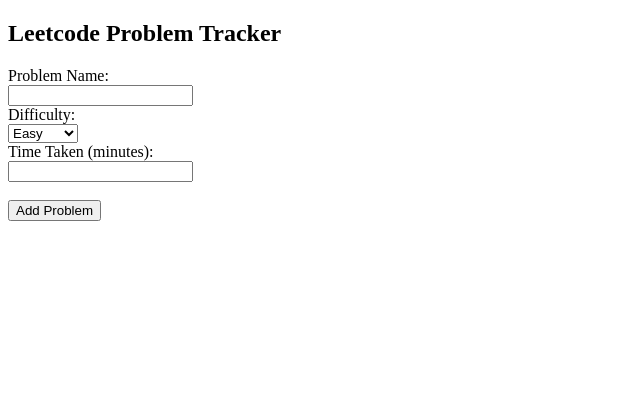
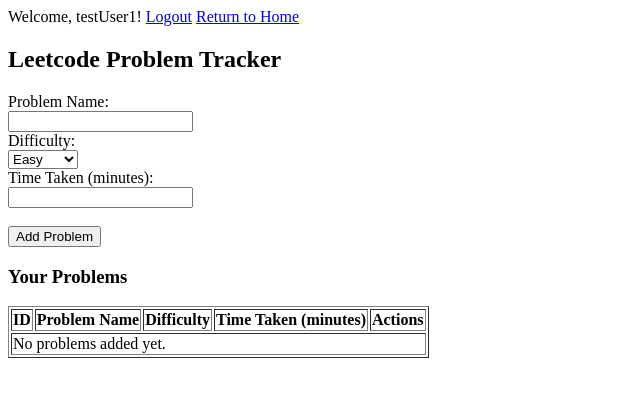
Before and after one commit to yvonnecheng0/final_project, a Flask app: page /leetcode/ in a window 1280 px wide. Shown: the top 397 px of the page, without its empty margins (0-640 px from the left). Run offline with Flask 3, Linux system fonts and the light colour scheme; a user stored in the database is signed in; data comes from the database, SQL or seed files in the repository.

Commit message:
made leetcode work

```diff
--- a/app.py
+++ b/app.py
@@ -9,6 +9,8 @@
 import os
 import git
 
+from problems_leet import get_problems_by_user, add_problem, delete_problem, update_problem
+
 app = Flask(__name__)
 load_dotenv()
 # Set the OpenAI API key from environment variables
@@ -17,17 +19,6 @@
 app.secret_key = '072e2133647804bfed29c69aed595c28'
 set_listings()
 
-'''
-def init_sqlite_db():
-    conn = sqlite3.connect('leetcode.db')
-    print("Opened database successfully")
-
-    conn.execute('CREATE TABLE IF NOT EXISTS problems (name TEXT, difficulty TEXT, time_taken INTEGER)')
-    print("Table created successfully")
-    conn.close()
-'''
-
-"init_sqlite_db()"
 
 logging.basicConfig(level=logging.DEBUG)
 
@@ -38,33 +29,59 @@
         return redirect(url_for('login'))
     return render_template('user_home.html')
 
+
 @app.route('/leetcode/')
 def leetcode():
     if 'user' not in session:
         return redirect(url_for('login'))
-    return render_template('leetcode.html')
+
+    user_id = get_user_id_by_username(session['user'])
+    problems = get_problems_by_user(user_id)
+
+    return render_template('leetcode.html', problems=problems)
 
 
 @app.route('/add-problem/', methods=['POST'])
-def add_problem():
-    if request.method == 'POST':
-        try:
-            name = request.form['name']
-            difficulty = request.form['difficulty']
-            time_taken = request.form['time_taken']
+def add_problem_route():
+    if 'user' not in session:
+        return redirect(url_for('login'))
 
-            with sqlite3.connect('leetcode.db') as con:
-                cur = con.cursor()
-                cur.execute("INSERT INTO problems (name, difficulty, time_taken) VALUES (?, ?, ?)",
-                            (name, difficulty, time_taken))
-                con.commit()
-                msg = "Record successfully added."
-        except:
-            con.rollback()
-            msg = "Error occurred in insert operation"
-        finally:
-            con.close()
-            return redirect(url_for('leetcode'))
+    user_id = get_user_id_by_username(session['user'])
+    name = request.form['name']
+    difficulty = request.form['difficulty']
+    time_taken = request.form['time_taken']
+
+    result = add_problem(user_id, name, difficulty, time_taken)
+    if result == 0:
+        flash("Problem successfully added.")
+    else:
+        flash(result)
+
+    return redirect(url_for('leetcode'))
+
+
+@app.route('/delete-problem/<int:problem_id>', methods=['POST'])
+def delete_problem_route(problem_id):
+    if 'user' not in session:
+        return redirect(url_for('login'))
+
+    message = delete_problem(problem_id)
+    flash(message)
+    return redirect(url_for('leetcode'))
+
+
+@app.route('/update-problem/<int:problem_id>', methods=['POST'])
+def update_problem_route(problem_id):
+    if 'user' not in session:
+        return redirect(url_for('login'))
+
+    name = request.form.get('name')
+    difficulty = request.form.get('difficulty')
+    time_taken = request.form.get('time_taken')
+
+    message = update_problem(problem_id, name, difficulty, time_taken)
+    flash(message)
+    return redirect(url_for('leetcode'))
 
 
 @app.route('/register', methods=['GET', 'POST'])
--- a/templates/base.html
+++ b/templates/base.html
@@ -10,6 +10,7 @@
         {% if session.user %}
             <span>Welcome, {{ session.user }}!</span>
             <a href="{{ url_for('logout') }}">Logout</a>
+            <a href="{{ url_for('my_home') }}">Return to Home</a>
         {% endif %}
     </div>
 
--- a/templates/leetcode.html
+++ b/templates/leetcode.html
@@ -1,26 +1,95 @@
-<!doctype html>
-<html lang="en">
-  <head>
-    <meta charset="utf-8">
-    <meta name="viewport" content="width=device-width, initial-scale=1, shrink-to-fit=no">
-    <title>Leetcode Tracker</title>
-  </head>
-  <body>
+{% extends 'base.html' %}
+
+{% block title %}Leetcode Tracker{% endblock %}
+
+{% block content %}
 <div>
   <h2>Leetcode Problem Tracker</h2>
+
+  <!-- Form to add a new problem -->
   <form action="/add-problem/" method="post">
     <label for="name">Problem Name:</label><br>
-        <input type="text" id="name" name="name"><br>
+    <input type="text" id="name" name="name" required><br>
     <label for="difficulty">Difficulty:</label><br>
-        <select id="difficulty" name="difficulty">
+    <select id="difficulty" name="difficulty" required>
       <option value="easy">Easy</option>
       <option value="medium">Medium</option>
       <option value="hard">Hard</option>
     </select><br>
     <label for="time_taken">Time Taken (minutes):</label><br>
-        <input type="number" id="time_taken" name="time_taken"><br><br>
+    <input type="number" id="time_taken" name="time_taken" required><br><br>
     <input type="submit" value="Add Problem">
   </form>
+
+  <h3>Your Problems</h3>
+  <!-- Table to display the list of problems -->
+  <table border="1">
+    <thead>
+      <tr>
+        <th>ID</th>
+        <th>Problem Name</th>
+        <th>Difficulty</th>
+        <th>Time Taken (minutes)</th>
+        <th>Actions</th>
+      </tr>
+    </thead>
+    <tbody>
+      {% if problems %}
+        {% for problem in problems %}
+          <tr>
+            <td>{{ problem[0] }}</td>
+            <td>{{ problem[1] }}</td>
+            <td>{{ problem[2] }}</td>
+            <td>{{ problem[3] }}</td>
+            <td>
+              <!-- Delete Button -->
+              <form action="/delete-problem/{{ problem[0] }}" method="post" style="display:inline;">
+                <input type="submit" value="Delete">
+              </form>
+
+              <!-- Update Button with a form to edit problem details -->
+              <button onclick="toggleUpdateForm({{ problem[0] }})">Update</button>
+
+              <!-- Update Form, initially hidden -->
+              <div id="update-form-{{ problem[0] }}" style="display:none;">
+                <form action="/update-problem/{{ problem[0] }}" method="post">
+                    <label>
+                        <input type="text" name="name" placeholder="New name" value="{{ problem[1] }}">
+                    </label>
+                    <label>
+                        <select name="difficulty">
+                          <option value="easy" {% if problem[2] == 'easy' %}selected{% endif %}>Easy</option>
+                          <option value="medium" {% if problem[2] == 'medium' %}selected{% endif %}>Medium</option>
+                          <option value="hard" {% if problem[2] == 'hard' %}selected{% endif %}>Hard</option>
+                        </select>
+                    </label>
+                    <label>
+                        <input type="number" name="time_taken" placeholder="New time" value="{{ problem[3] }}">
+                    </label>
+                    <input type="submit" value="Update">
+                </form>
               </div>
-  </body>
-</html>
+            </td>
+          </tr>
+        {% endfor %}
+      {% else %}
+        <tr>
+          <td colspan="5">No problems added yet.</td>
+        </tr>
+      {% endif %}
+    </tbody>
+  </table>
+
+  <!-- JavaScript to toggle the visibility of the update form -->
+  <script>
+    function toggleUpdateForm(problemId) {
+      var form = document.getElementById('update-form-' + problemId);
+      if (form.style.display === 'none') {
+        form.style.display = 'block';
+      } else {
+        form.style.display = 'none';
+      }
+    }
+  </script>
+</div>
+{% endblock %}
--- a/templates/view_applications.html
+++ b/templates/view_applications.html
@@ -4,7 +4,6 @@
 
 {% block content %}
     <link rel="stylesheet" href="{{ url_for('static', filename='css/style_apps.css') }}">
-    <a href="{{ url_for('my_home') }}">Return to Home</a>
     <h1>Your Applications</h1>
 
     <div class="checkbox-container">
```
Also changed, not shown: static/css/style_apps.css (+6 -1 lines), templates/display_jobs.html (+13 -2 lines), job_tracker.db, leetcode.db (deleted), problems_leet.py (renamed from problems.py). Lines whose indentation alone changed are shown as unchanged.
